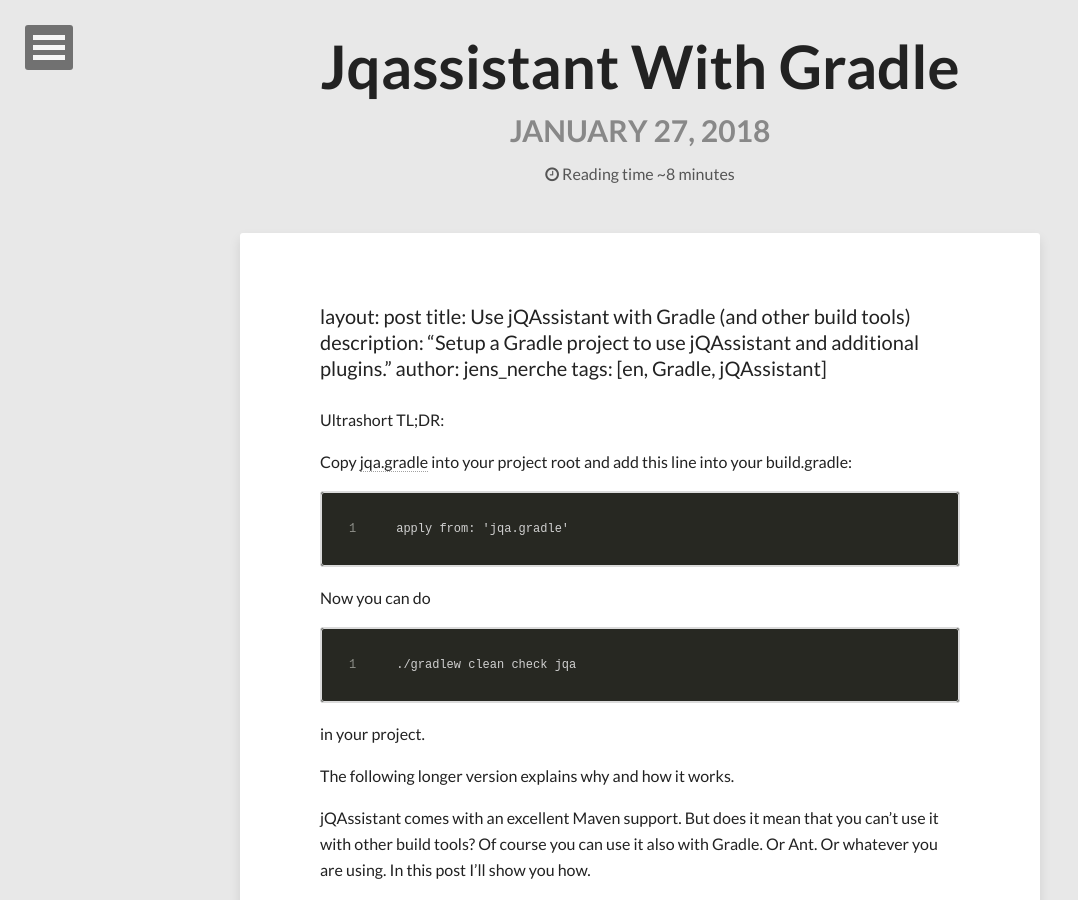
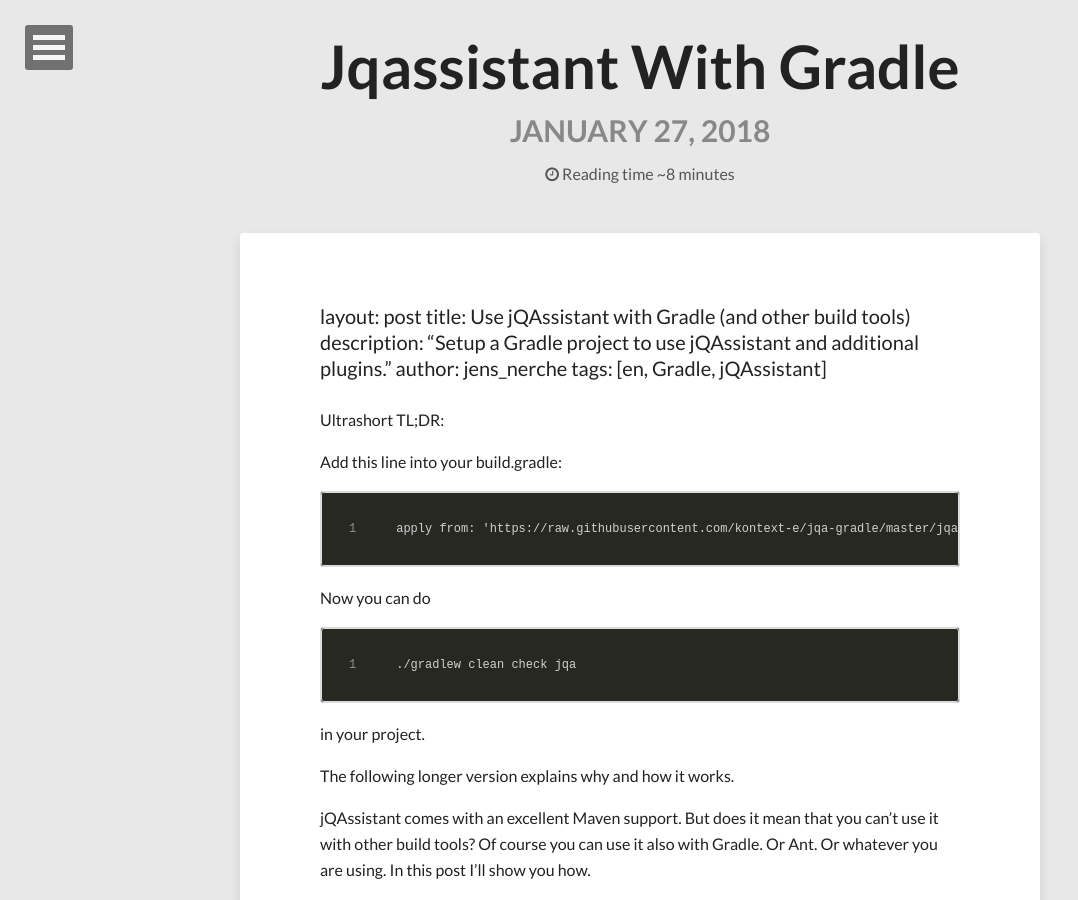
Before and after one commit to kontext-e/kontext-e.github.io, a Jekyll site: the page built from _posts/2018-01-27-jqassistant-with-gradle.md, in a window 1280 px wide and 900 px high. Shown: the whole window, without its empty margins (0-1078 px from the left). Built offline with Jekyll 4.4.1, drawn with Linux system fonts in a browser that asks for light colours; nearby versions of some CDN libraries; our own code applies the rules of GitHub Pages for plain Markdown files.

Commit message:
simplified TLDR

```diff
--- a/_posts/2018-01-27-jqassistant-with-gradle.md
+++ b/_posts/2018-01-27-jqassistant-with-gradle.md
@@ -6,10 +6,9 @@
 
 Ultrashort TL;DR:
 
-Copy [jqa.gradle](https://raw.githubusercontent.com/kontext-e/jqa-gradle/master/jqa.gradle)
-into your project root and add this line into your build.gradle:
+Add this line into your build.gradle:
 
-    apply from: 'jqa.gradle'
+    apply from: 'https://raw.githubusercontent.com/kontext-e/jqa-gradle/master/jqa.gradle'
 
 Now you can do
 
```
